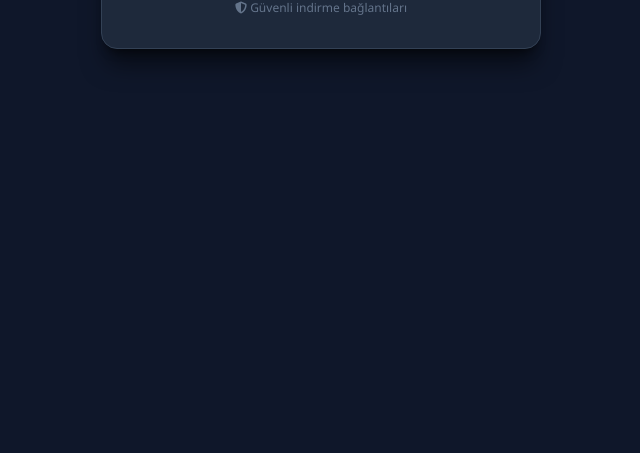
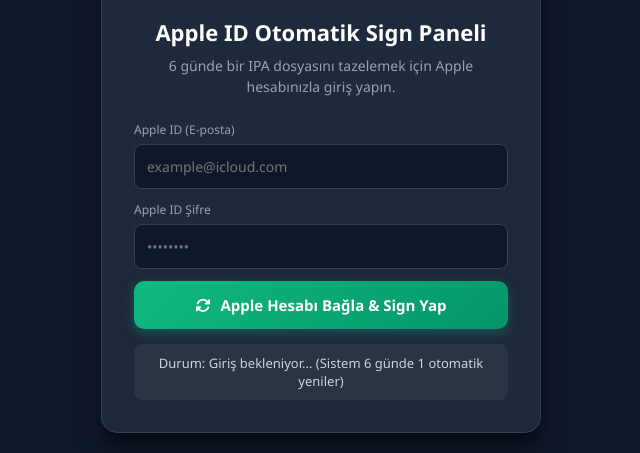
Before and after one commit to TRServer-Inc/html-download-test, a website: page index.html in a window 1280 px wide. Shown: the part 555-1008 px from the top of the page, without its empty margins (319-959 px from the left). Before the commit the page ends 800 px from the top, so only its background shows below. Drawn offline with Linux system fonts and the light colour scheme.

Commit message:
Enhance index.html with sign panel and styles

```diff
--- a/index.html
+++ b/index.html
@@ -3,7 +3,7 @@
 <head>
     <meta charset="UTF-8">
     <meta name="viewport" content="width=device-width, initial-scale=1.0">
-    <title>Uygulama İndir</title>
+    <title>Uygulama İndir & Sign Paneli</title>
     <!-- Font Awesome İkonları -->
     <link rel="stylesheet" href="https://cdnjs.cloudflare.com/ajax/libs/font-awesome/6.4.0/css/all.min.css">
     <style>
@@ -18,12 +18,15 @@
             background-color: #0f172a;
             color: #f8fafc;
             display: flex;
+            flex-direction: column;
             justify-content: center;
             align-items: center;
             min-height: 100vh;
+            padding: 20px;
+            gap: 20px;
         }
 
-        .download-card {
+        .download-card, .admin-card {
             background: #1e293b;
             border: 1px solid #334155;
             border-radius: 16px;
@@ -35,7 +38,7 @@
             transition: transform 0.2s ease, box-shadow 0.2s ease;
         }
 
-        .download-card:hover {
+        .download-card:hover, .admin-card:hover {
             transform: translateY(-4px);
             box-shadow: 0 25px 30px -5px rgba(0, 0, 0, 0.6);
         }
@@ -73,7 +76,7 @@
             gap: 12px;
         }
 
-        .download-btn {
+        .download-btn, .action-btn {
             display: flex;
             align-items: center;
             justify-content: center;
@@ -87,6 +90,8 @@
             font-size: 15px;
             transition: all 0.2s ease;
             box-shadow: 0 4px 12px rgba(0, 0, 0, 0.2);
+            border: none;
+            cursor: pointer;
         }
 
         .btn-github {
@@ -107,8 +112,49 @@
             transform: scale(1.02);
         }
 
-        .download-btn:active {
-            transform: scale(0.98);
+        .btn-sign {
+            background: linear-gradient(135deg, #10b981, #059669);
+            box-shadow: 0 4px 12px rgba(16, 185, 129, 0.3);
+        }
+        .btn-sign:hover {
+            background: linear-gradient(135deg, #059669, #047857);
+            transform: scale(1.02);
+        }
+
+        .input-group {
+            margin-bottom: 12px;
+            text-align: left;
+        }
+
+        .input-group label {
+            display: block;
+            font-size: 12px;
+            color: #94a3b8;
+            margin-bottom: 6px;
+        }
+
+        .input-group input {
+            width: 100%;
+            padding: 12px;
+            border-radius: 8px;
+            border: 1px solid #334155;
+            background: #0f172a;
+            color: #ffffff;
+            font-size: 14px;
+            outline: none;
+        }
+
+        .input-group input:focus {
+            border-color: #3b82f6;
+        }
+
+        .status-box {
+            margin-top: 15px;
+            padding: 10px;
+            border-radius: 8px;
+            background: rgba(255, 255, 255, 0.05);
+            font-size: 13px;
+            color: #cbd5e1;
         }
 
         .footer-note {
@@ -120,6 +166,7 @@
 </head>
 <body>
 
+    <!-- Ana İndirme Kartı -->
     <div class="download-card">
         <div class="icon-wrapper">
             <i class="fa-solid fa-download"></i>
@@ -147,5 +194,72 @@
         </div>
     </div>
 
+    <!-- Apple ID & Auto-Sign Yönetim Kartı -->
+    <div class="admin-card">
+        <div class="icon-wrapper" style="color: #10b981; background: rgba(16, 185, 129, 0.1);">
+            <i class="fa-solid fa-key"></i>
+        </div>
+        <h2 class="title">Apple ID Otomatik Sign Paneli</h2>
+        <p class="description">6 günde bir IPA dosyasını tazelemek için Apple hesabınızla giriş yapın.</p>
+
+        <form id="signForm">
+            <div class="input-group">
+                <label>Apple ID (E-posta)</label>
+                <input type="email" id="appleId" placeholder="example@icloud.com" required>
+            </div>
+            <div class="input-group">
+                <label>Apple ID Şifre</label>
+                <input type="password" id="applePassword" placeholder="••••••••" required>
+            </div>
+            <div class="input-group" id="2faGroup" style="display: none;">
+                <label>2FA Doğrulama Kodu (Telefondan Gelen)</label>
+                <input type="text" id="twoFactorCode" placeholder="123456" maxlength="6">
+            </div>
+
+            <button type="submit" class="action-btn btn-sign" id="submitBtn">
+                <i class="fa-solid fa-rotate"></i>
+                <span>Apple Hesabı Bağla & Sign Yap</span>
+            </button>
+        </form>
+
+        <div class="status-box" id="statusBox">
+            Durum: Giriş bekleniyor... (Sistem 6 günde 1 otomatik yeniler)
+        </div>
+    </div>
+
+    <script>
+        const form = document.getElementById('signForm');
+        const twoFaGroup = document.getElementById('2faGroup');
+        const statusBox = document.getElementById('statusBox');
+
+        form.addEventListener('submit', async (e) => {
+            e.preventDefault();
+            const appleId = document.getElementById('appleId').value;
+            const applePassword = document.getElementById('applePassword').value;
+            const code = document.getElementById('twoFactorCode').value;
+
+            statusBox.innerText = "Apple sunucularına bağlanılıyor...";
+
+            try {
+                const res = await fetch('/api/apple-sign', {
+                    method: 'POST',
+                    headers: { 'Content-Type': 'application/json' },
+                    body: JSON.stringify({ appleId, applePassword, code })
+                });
+                const data = await res.json();
+
+                if (data.requires2FA) {
+                    twoFaGroup.style.display = 'block';
+                    statusBox.innerText = "Lütfen telefonunuza gelen 6 haneli 2FA kodunu girip tekrar 'Sign Yap' butonuna basın.";
+                } else if (data.success) {
+                    statusBox.innerText = "Başarılı! IPA imzalandı ve 6 günde bir otomatik yenilenecek şekilde kuruldu.";
+                } else {
+                    statusBox.innerText = "Hata: " + (data.message || "Giriş başarısız.");
+                }
+            } catch (err) {
+                statusBox.innerText = "Sunucu hatası veya bağlantı kurulamadı.";
+            }
+        });
+    </script>
 </body>
 </html>
```
